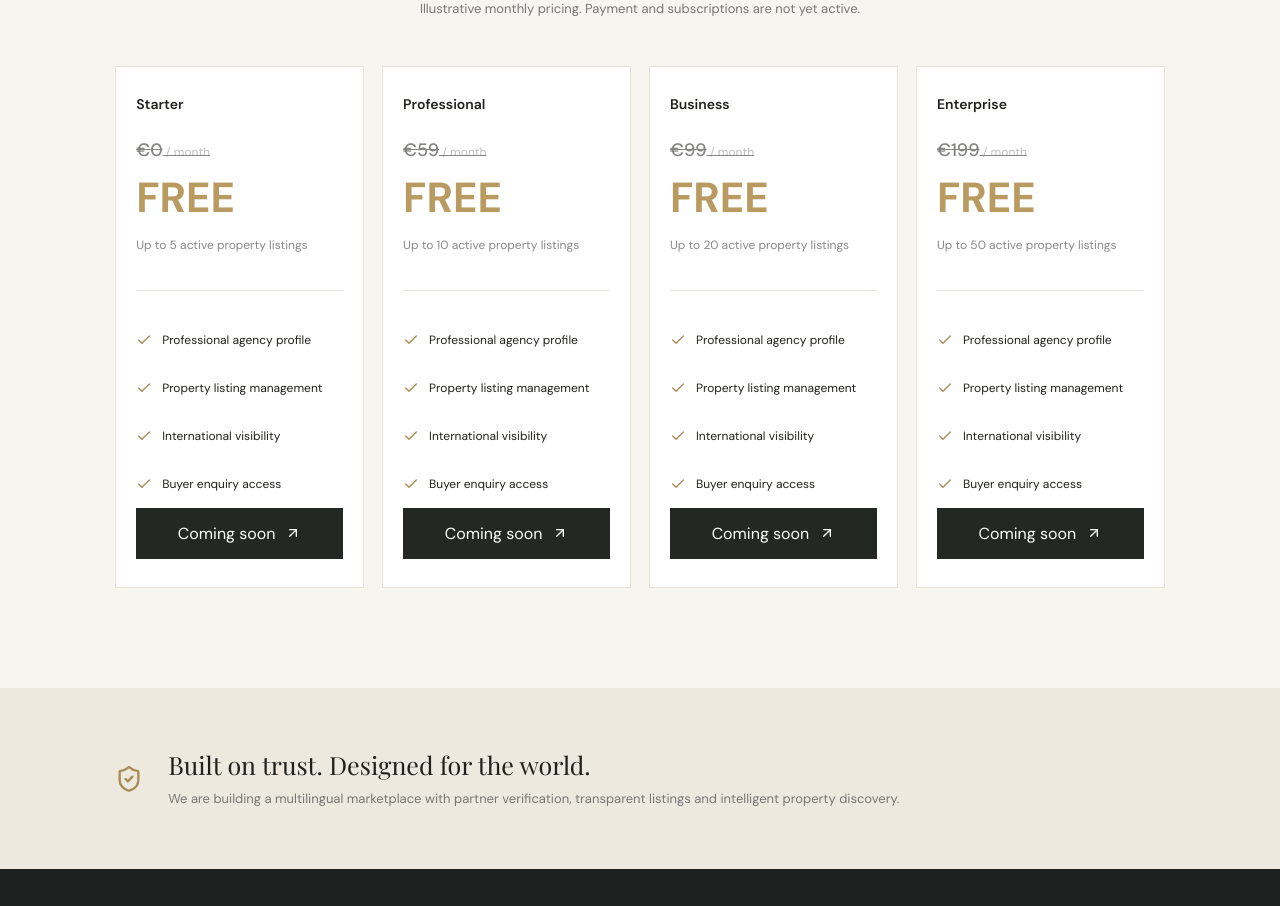
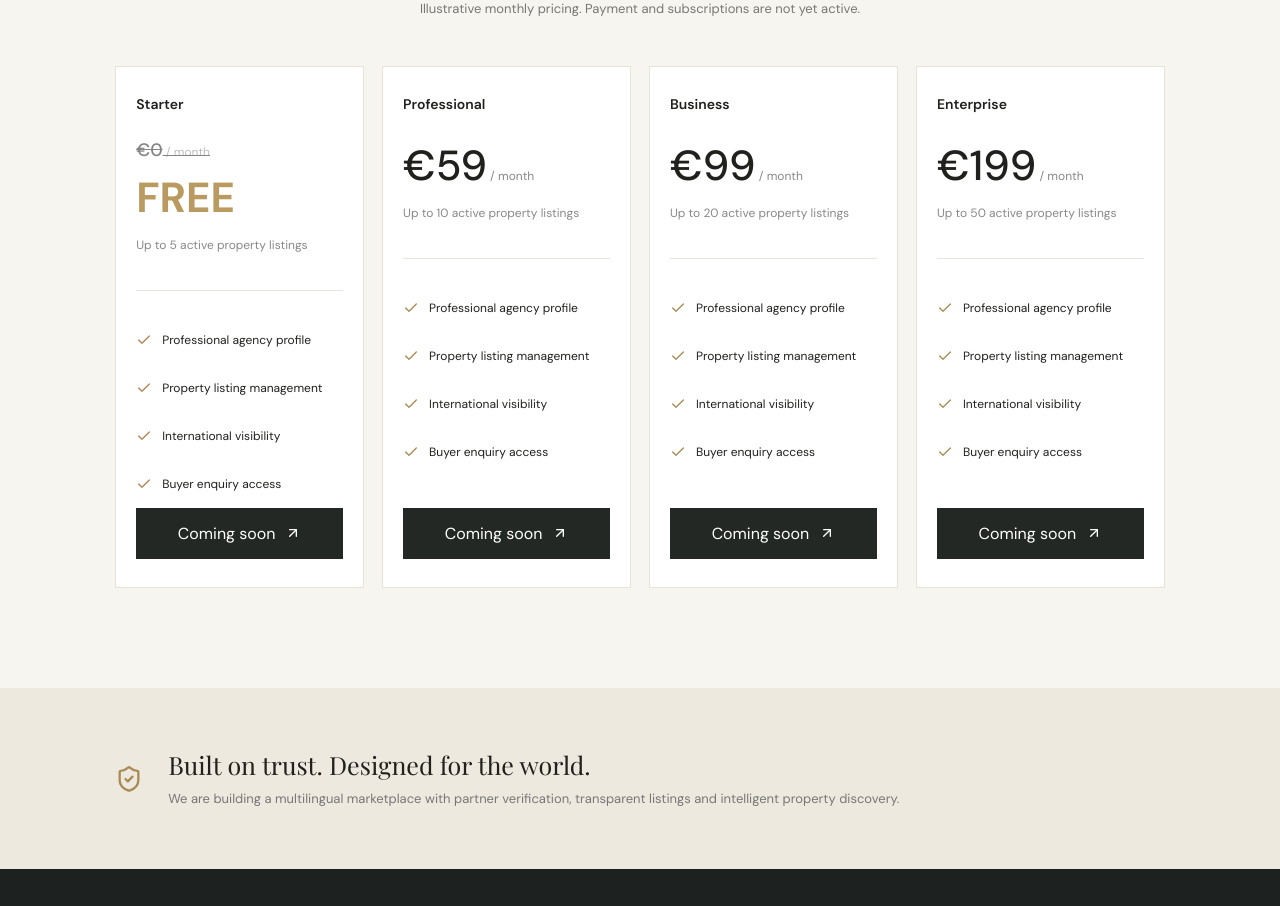
Before and after one commit to ibrahimcabar/Aegean-Prime-Elite-1, a Next.js app: page / in a window 1280 px wide. Shown: the part 4540-5446 px from the top of the page. Built offline with nearby package versions, Linux system fonts and the light colour scheme; no server answers; the database is empty; a web font is replaced by a local one.

Commit message:
Fix conditional rendering for campaignActive state

```diff
--- a/app/HomeClient.tsx
+++ b/app/HomeClient.tsx
@@ -1140,7 +1140,7 @@ onChange={(e) => {
    "POPULAR"}
 </span>}</div>
 <div className="price">
-  {campaignActive ? (
+  {campaignActive && p.name === "Starter" ? (
     <>
       <div style={{
         fontSize: 18,
```
